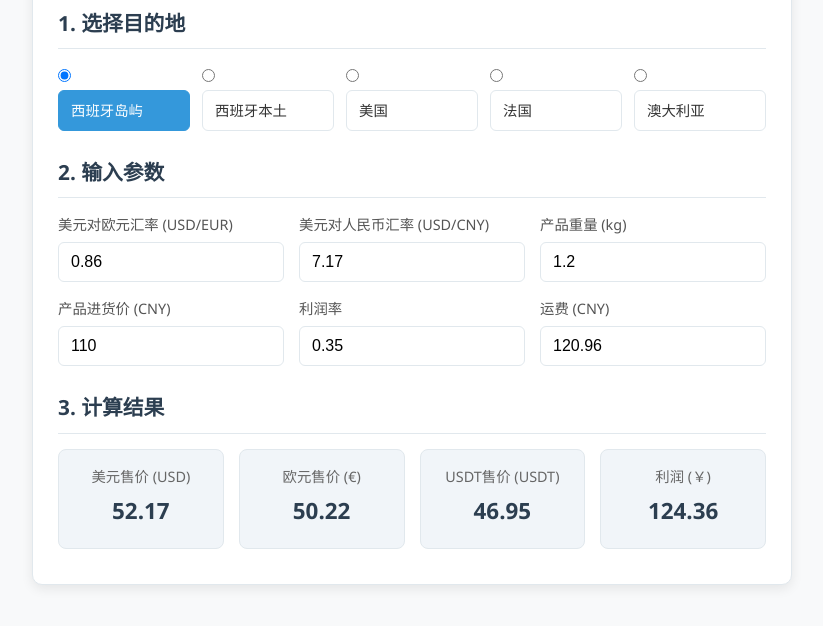
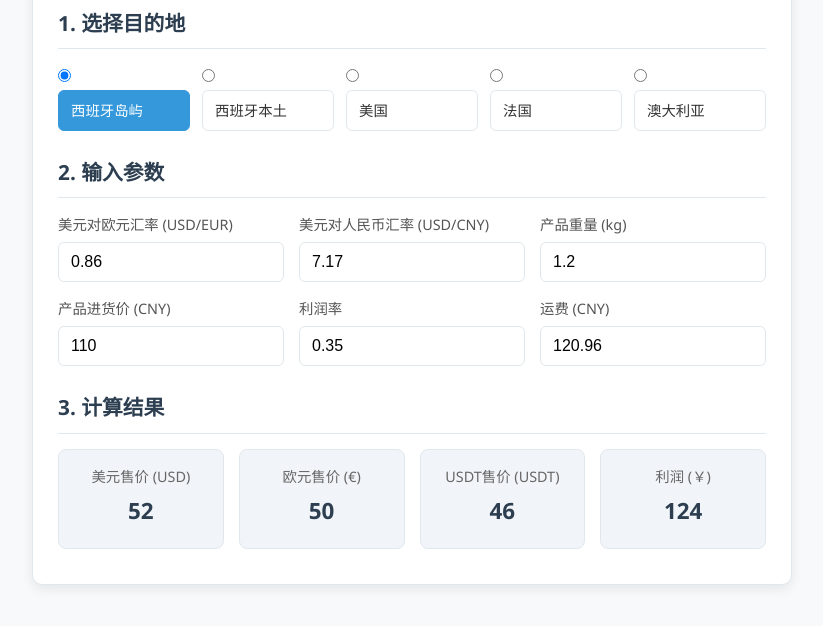
Before and after one commit to kucent/price-calculator, a plain HTML site: page index.html in a window 1280 px wide. Shown: the part 110-736 px from the top of the page, without its empty margins (228-1051 px from the left). Drawn offline with Linux system fonts and the light colour scheme; no server answers.

Commit message:
commit: result displays
result displays, showing only the integer part (truncating decimals)

```diff
--- a/index.html
+++ b/index.html
@@ -424,11 +424,11 @@
             // 4. 利润=美元售价*参数2*(1-0.05)-参数4-参数6
             const profit = usdPrice * rateUsdCny * (1 - 0.05) - productCost - shippingCost;
 
-            // Update result displays, rounded to 2 decimal places
-            usdPriceEl.textContent = usdPrice.toFixed(2);
-            eurPriceEl.textContent = eurPrice.toFixed(2);
-            usdtPriceEl.textContent = usdtPrice.toFixed(2);
-            profitEl.textContent = profit.toFixed(2);
+            // Update result displays, showing only the integer part (truncating decimals)
+            usdPriceEl.textContent = Math.floor(usdPrice);
+            eurPriceEl.textContent = Math.floor(eurPrice);
+            usdtPriceEl.textContent = Math.floor(usdtPrice);
+            profitEl.textContent = Math.floor(profit);
         }
 
         // Function to copy result to clipboard
```
